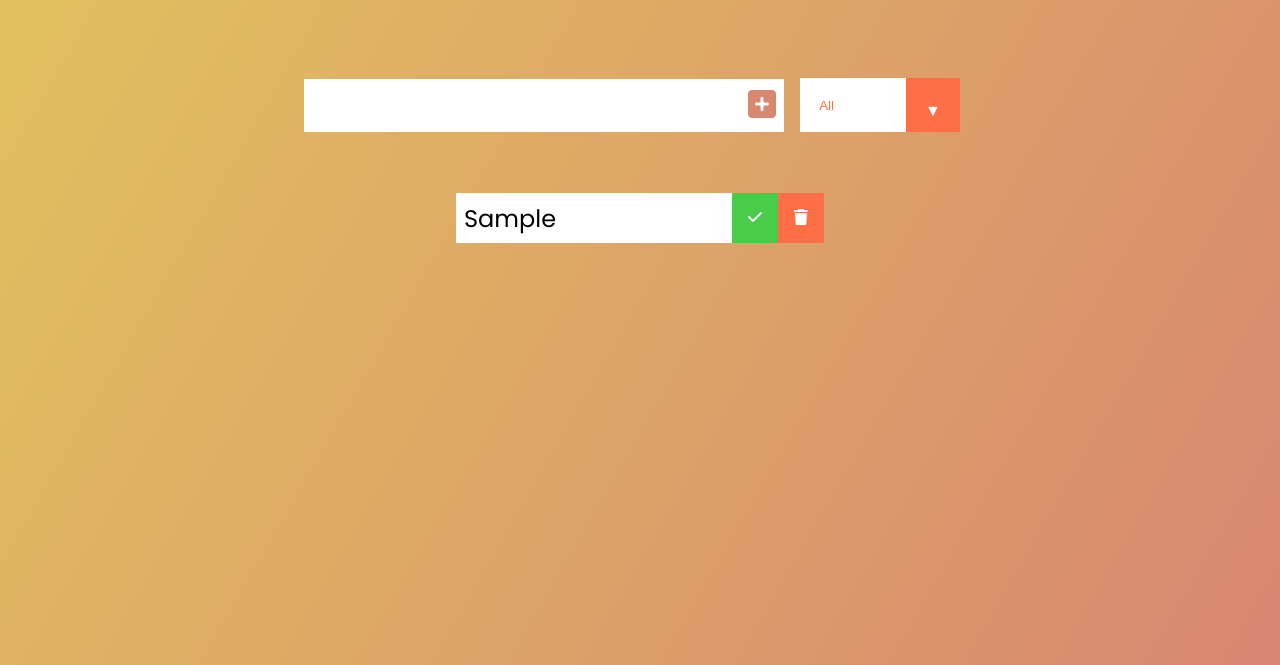
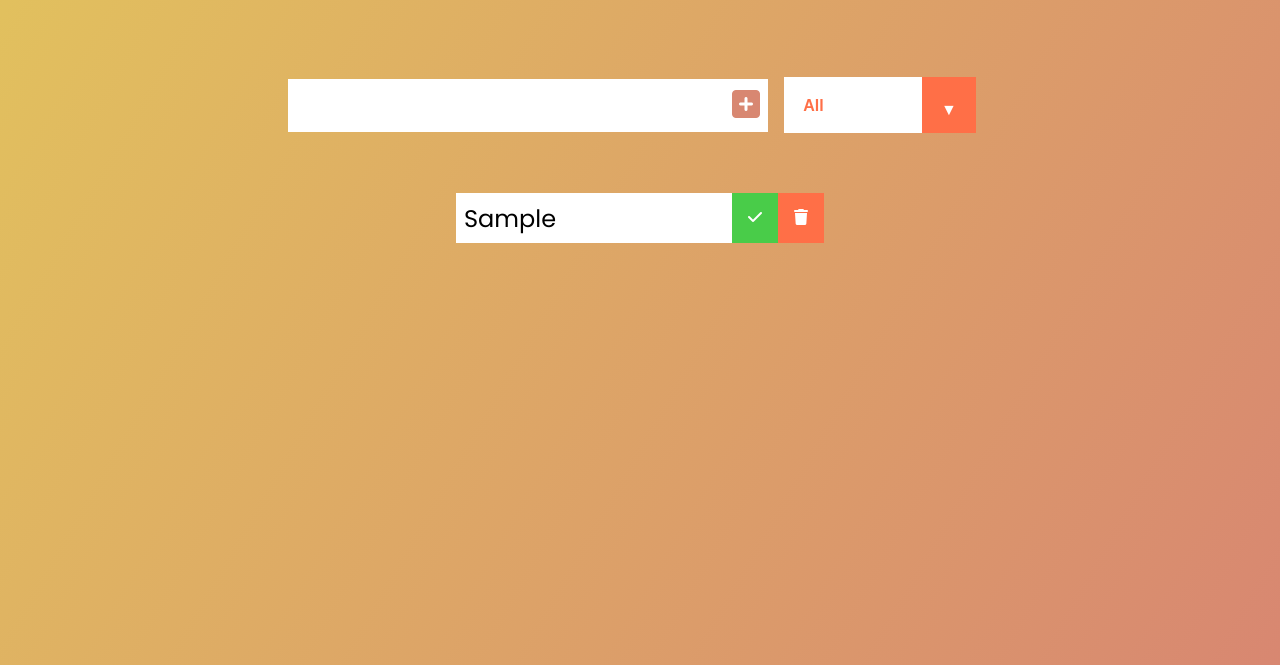
Before and after one commit to anwarmoazam/Course--HTML-CSS-JS-Projects, a plain HTML site: page 01-Project-todo/index.html in a window 1280 px wide. Both pictures are taken after typing "Sample" into the empty fields and a click on the button 762 px from the left and 240 px from the top of the page. Shown: the part 135-800 px from the top of the page. Drawn offline with Linux system fonts and the light colour scheme.

Commit message:
project todo

```diff
--- a/01-Project-todo/css/styles.css
+++ b/01-Project-todo/css/styles.css
@@ -119,9 +119,11 @@ select{
 select{
     background: white;
     color: #ff6f47;
-    width: 10rem;
+    width: 12rem;
     cursor: pointer;
     padding: 1.2rem;
+    font-size: 1rem;
+    font-weight: bold;
 }
 
 .select::after{
--- a/01-Project-todo/js/app.js
+++ b/01-Project-todo/js/app.js
@@ -18,6 +18,7 @@ function addToDo(e) {
     newToDo.innerText = toDoInput.value;
     newToDo.classList.add('todo-item');
     toDoDiv.appendChild(newToDo);
+    saveToLocalStorage(toDoInput.value);
     const completedBtn = document.createElement('button');
     completedBtn.innerHTML = `<i class="fas fa-check"></i>`;
     completedBtn.classList.add('complete-btn');
@@ -72,5 +73,15 @@ function filterToDo(e) {
                 break;
         }
     })
+}
 
+function saveToLocalStorage(value){
+    let todo;
+    if(localStorage.getItem('todo') === null){
+        todo = [];
+    } else{
+        todo = JSON.parse(localStorage.getItem('todo'));
+        todo.push(value);
+    }
+    localStorage.setItem('todo',JSON.stringify(todo));
 }
```
